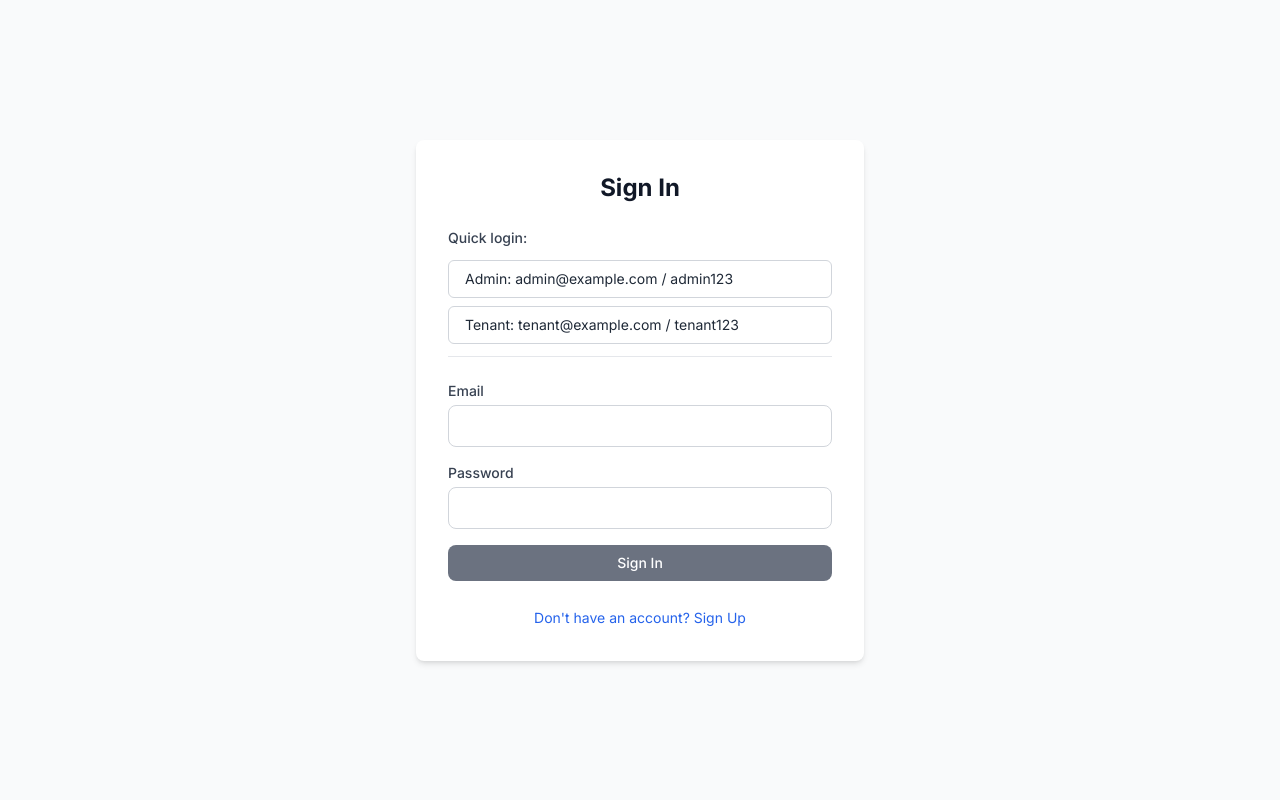
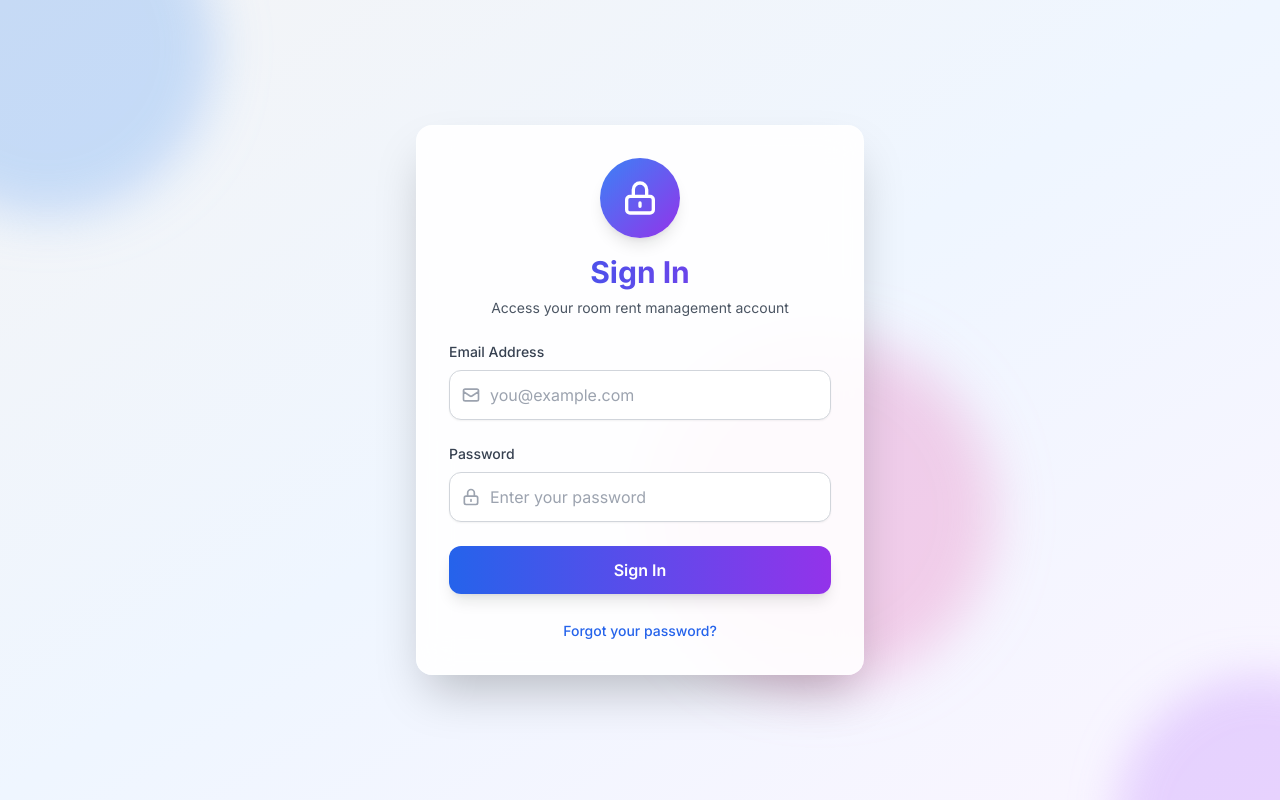
Before and after one commit to JUANdePOY/room-rent-management, a Next.js app: page / in a window 1280 px wide. Built offline with nearby package versions, Linux system fonts and the light colour scheme; no server answers.

Commit message:
Enhanced login page UI

```diff
--- a/app/page.tsx
+++ b/app/page.tsx
@@ -124,164 +124,106 @@ export default function Home() {
   }
 
   return (
-    <div className="flex min-h-screen items-center justify-center bg-gray-50">
-      <div className="w-full max-w-md p-8 space-y-6 bg-white rounded-lg shadow-md">
-        <h2 className="text-2xl font-bold text-center text-gray-900">
-          {isSignUp ? 'Create Account' : 'Sign In'}
+    <div className="flex min-h-screen items-center justify-center bg-gradient-to-br from-gray-100 via-blue-50 to-purple-50 relative overflow-hidden">
+      {/* 3D Background Elements */}
+      <div className="absolute inset-0 overflow-hidden pointer-events-none">
+        <div className="absolute -top-40 -left-40 w-80 h-80 bg-blue-400 rounded-full mix-blend-multiply filter blur-xl opacity-30 animate-blob"></div>
+        <div className="absolute -bottom-40 -right-40 w-80 h-80 bg-purple-400 rounded-full mix-blend-multiply filter blur-xl opacity-30 animate-blob animation-delay-2000"></div>
+        <div className="absolute top-1/2 left-1/2 transform -translate-x-1/2 -translate-y-1/2 w-80 h-80 bg-pink-400 rounded-full mix-blend-multiply filter blur-xl opacity-30 animate-blob animation-delay-4000"></div>
+      </div>
+
+      <div className="w-full max-w-md p-8 space-y-6 bg-white/90 backdrop-blur-lg rounded-2xl shadow-2xl transform transition-all duration-500 hover:scale-105 hover:shadow-3xl border border-white/20">
+        <div className="text-center space-y-2">
+          <div className="w-20 h-20 mx-auto mb-4 bg-gradient-to-br from-blue-500 to-purple-600 rounded-full flex items-center justify-center transform rotate-5 hover:rotate-10 transition-transform duration-300 shadow-lg">
+            <svg className="w-10 h-10 text-white" fill="none" stroke="currentColor" viewBox="0 0 24 24">
+              <path strokeLinecap="round" strokeLinejoin="round" strokeWidth={2} d="M12 15v2m-6 4h12a2 2 0 002-2v-6a2 2 0 00-2-2H6a2 2 0 00-2 2v6a2 2 0 002 2zm10-10V7a4 4 0 00-8 0v4h8z" />
+            </svg>
+          </div>
+          <h2 className="text-3xl font-bold text-center bg-gradient-to-r from-blue-600 to-purple-600 bg-clip-text text-transparent">
+            Sign In
           </h2>
+          <p className="text-gray-600 text-sm">Access your room rent management account</p>
+        </div>
 
-        {!isSignUp && (
-          <div className="space-y-3">
-            <div className="text-sm font-medium text-gray-700">Quick login:</div>
-            <div className="grid grid-cols-1 gap-2">
-               <button
-                onClick={async () => {
-                  setLoading(true)
-                  try {
-                    // Try to sign in directly first
-                    const { data, error } = await supabase.auth.signInWithPassword({
-                      email: 'admin@example.com',
-                      password: 'admin123',
-                    })
-
-                    if (error) {
-                      console.error('Login error:', error)
-                      if (error.message.includes('Invalid login credentials')) {
-                        alert('Admin account does not exist. Please create an admin account first in Supabase dashboard.')
-                      } else {
-                        alert('Login failed: ' + error.message)
-                      }
-                      return
-                    }
-
-                    if (data.user) {
-                      const { data: userData, error: fetchError } = await supabase
-                        .from('users')
-                        .select('*')
-                        .eq('id', data.user.id)
-                        .single()
-
-                      if (fetchError) {
-                        console.error('User profile error:', fetchError)
-                        alert('Failed to fetch user profile: ' + fetchError.message)
-                        return
-                      }
-
-                      setUser(userData)
-                    }
-                  } catch (error) {
-                    console.error('Admin login error:', error)
-                    alert('Failed to login as admin: ' + (error as Error).message)
-                  } finally {
-                    setLoading(false)
-                  }
-                }}
-                className="text-left px-4 py-2 border border-gray-300 rounded-md text-sm hover:bg-gray-50 transition-colors"
-              >
-                Admin: admin@example.com / admin123
-              </button>
-              <button
-                onClick={async () => {
-                  setLoading(true)
-                  try {
-                    // Try to sign in directly first
-                    const { data, error } = await supabase.auth.signInWithPassword({
-                      email: 'tenant@example.com',
-                      password: 'tenant123',
-                    })
-
-                    if (error) {
-                      console.error('Login error:', error)
-                      if (error.message.includes('Invalid login credentials')) {
-                        alert('Tenant account does not exist. Please create a tenant account first in Supabase dashboard.')
-                      } else {
-                        alert('Login failed: ' + error.message)
-                      }
-                      return
-                    }
-
-                    if (data.user) {
-                      const { data: userData, error: fetchError } = await supabase
-                        .from('users')
-                        .select('*')
-                        .eq('id', data.user.id)
-                        .single()
-
-                      if (fetchError) {
-                        console.error('User profile error:', fetchError)
-                        alert('Failed to fetch user profile: ' + fetchError.message)
-                        return
-                      }
-
-                      setUser(userData)
-                    }
-                  } catch (error) {
-                    console.error('Tenant login error:', error)
-                    alert('Failed to login as tenant: ' + (error as Error).message)
-                  } finally {
-                    setLoading(false)
-                  }
-                }}
-                className="text-left px-4 py-2 border border-gray-300 rounded-md text-sm hover:bg-gray-50 transition-colors"
-              >
-                Tenant: tenant@example.com / tenant123
-              </button>
+        <form onSubmit={handleAuth} className="space-y-6">
+          <div className="transform transition-all duration-300 hover:translate-x-1">
+            <label className="block text-sm font-medium text-gray-700 mb-2">Email Address</label>
+            <div className="relative">
+              <div className="absolute inset-y-0 left-0 pl-3 flex items-center pointer-events-none">
+                <svg className="h-5 w-5 text-gray-400" fill="none" stroke="currentColor" viewBox="0 0 24 24">
+                  <path strokeLinecap="round" strokeLinejoin="round" strokeWidth={2} d="M3 8l7.89 5.26a2 2 0 002.22 0L21 8M5 19h14a2 2 0 002-2V7a2 2 0 00-2-2H5a2 2 0 00-2 2v10a2 2 0 002 2z" />
+                </svg>
               </div>
-            <div className="h-px bg-gray-200 my-4"></div>
-          </div>
-        )}
-
-        <form onSubmit={handleAuth} className="space-y-4">
-          <div>
-            <label className="label">Email</label>
               <input
                 type="email"
                 value={email}
                 onChange={(e) => setEmail(e.target.value)}
-              className="input-field"
+                className="w-full pl-10 pr-4 py-3 border border-gray-300 rounded-xl focus:ring-2 focus:ring-blue-500 focus:border-transparent transition-all duration-200 shadow-sm hover:shadow-md"
+                placeholder="you@example.com"
                 required
               />
             </div>
-          <div>
-            <label className="label">Password</label>
+          </div>
+
+          <div className="transform transition-all duration-300 hover:translate-x-1">
+            <label className="block text-sm font-medium text-gray-700 mb-2">Password</label>
+            <div className="relative">
+              <div className="absolute inset-y-0 left-0 pl-3 flex items-center pointer-events-none">
+                <svg className="h-5 w-5 text-gray-400" fill="none" stroke="currentColor" viewBox="0 0 24 24">
+                  <path strokeLinecap="round" strokeLinejoin="round" strokeWidth={2} d="M12 15v2m-6 4h12a2 2 0 002-2v-6a2 2 0 00-2-2H6a2 2 0 00-2 2v6a2 2 0 002 2zm10-10V7a4 4 0 00-8 0v4h8z" />
+                </svg>
+              </div>
               <input
                 type="password"
                 value={password}
                 onChange={(e) => setPassword(e.target.value)}
-              className="input-field"
+                className="w-full pl-10 pr-4 py-3 border border-gray-300 rounded-xl focus:ring-2 focus:ring-blue-500 focus:border-transparent transition-all duration-200 shadow-sm hover:shadow-md"
+                placeholder="Enter your password"
                 required
               />
             </div>
-          {isSignUp && (
-            <div>
-              <label className="label">Role</label>
-              <select
-                value={role}
-                onChange={(e) => setRole(e.target.value as 'admin' | 'tenant')}
-                className="input-field"
-              >
-                <option value="tenant">Tenant</option>
-                <option value="admin">Admin</option>
-              </select>
           </div>
-          )}
+
           <button
             type="submit"
             disabled={loading}
-            className="w-full px-4 py-2 bg-gray-500 text-white text-sm font-medium rounded-lg hover:bg-gray-600 transition-colors"
+            className="w-full px-4 py-3 bg-gradient-to-r from-blue-600 to-purple-600 text-white font-semibold rounded-xl hover:from-blue-700 hover:to-purple-700 transition-all duration-300 transform hover:-translate-y-1 shadow-lg hover:shadow-xl disabled:opacity-50 disabled:cursor-not-allowed"
           >
-            {loading ? 'Processing...' : (isSignUp ? 'Sign Up' : 'Sign In')}
+            {loading ? (
+              <div className="flex items-center justify-center">
+                <div className="animate-spin rounded-full h-5 w-5 border-b-2 border-white mr-2"></div>
+                Processing...
+              </div>
+            ) : (
+              'Sign In'
+            )}
           </button>
         </form>
+
         <div className="text-center">
-          <button
-            onClick={() => setIsSignUp(!isSignUp)}
-            className="text-blue-600 hover:text-blue-800 text-sm"
-          >
-            {isSignUp ? 'Already have an account? Sign In' : "Don't have an account? Sign Up"}
-          </button>
+          <a href="#" className="text-blue-600 hover:text-blue-800 text-sm font-medium transition-colors">
+            Forgot your password?
+          </a>
         </div>
       </div>
+
+      <style jsx>{`
+        @keyframes blob {
+          0%, 100% { transform: translate(0, 0) scale(1); }
+          25% { transform: translate(20px, -50px) scale(1.1); }
+          50% { transform: translate(-20px, 20px) scale(0.9); }
+          75% { transform: translate(50px, 50px) scale(1.05); }
+        }
+        .animate-blob {
+          animation: blob 7s infinite;
+        }
+        .animation-delay-2000 {
+          animation-delay: 2s;
+        }
+        .animation-delay-4000 {
+          animation-delay: 4s;
+        }
+      `}</style>
     </div>
   )
 }
```
Lines whose indentation alone changed are shown as unchanged.
